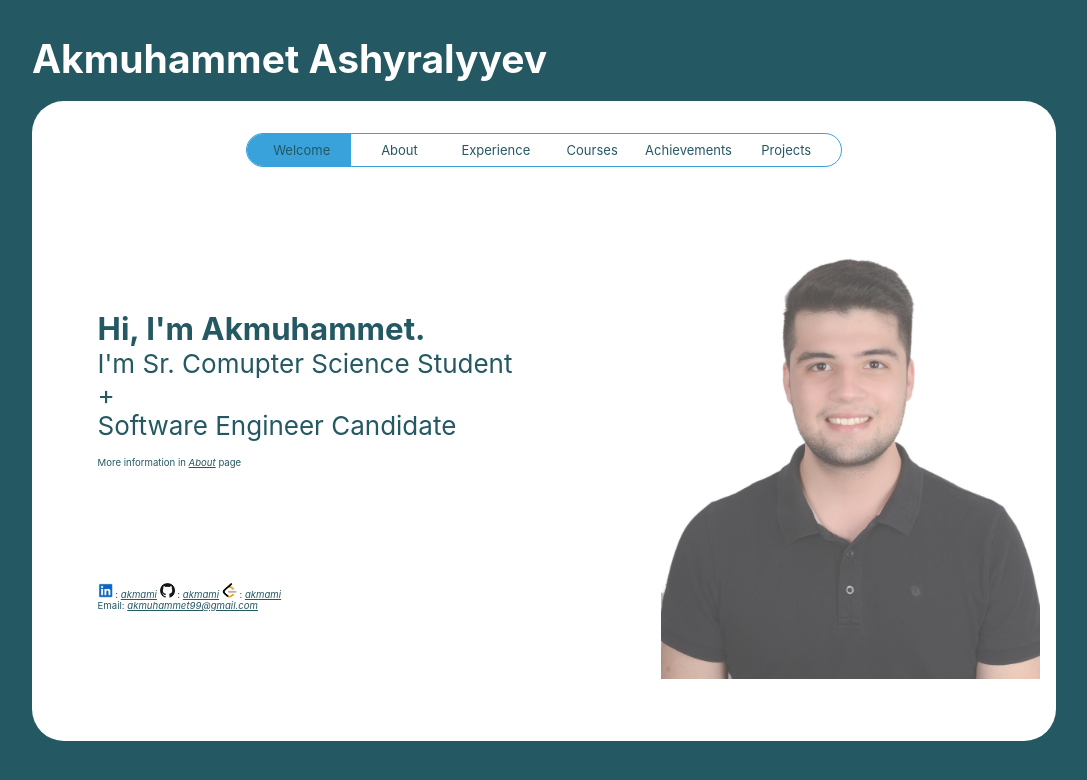
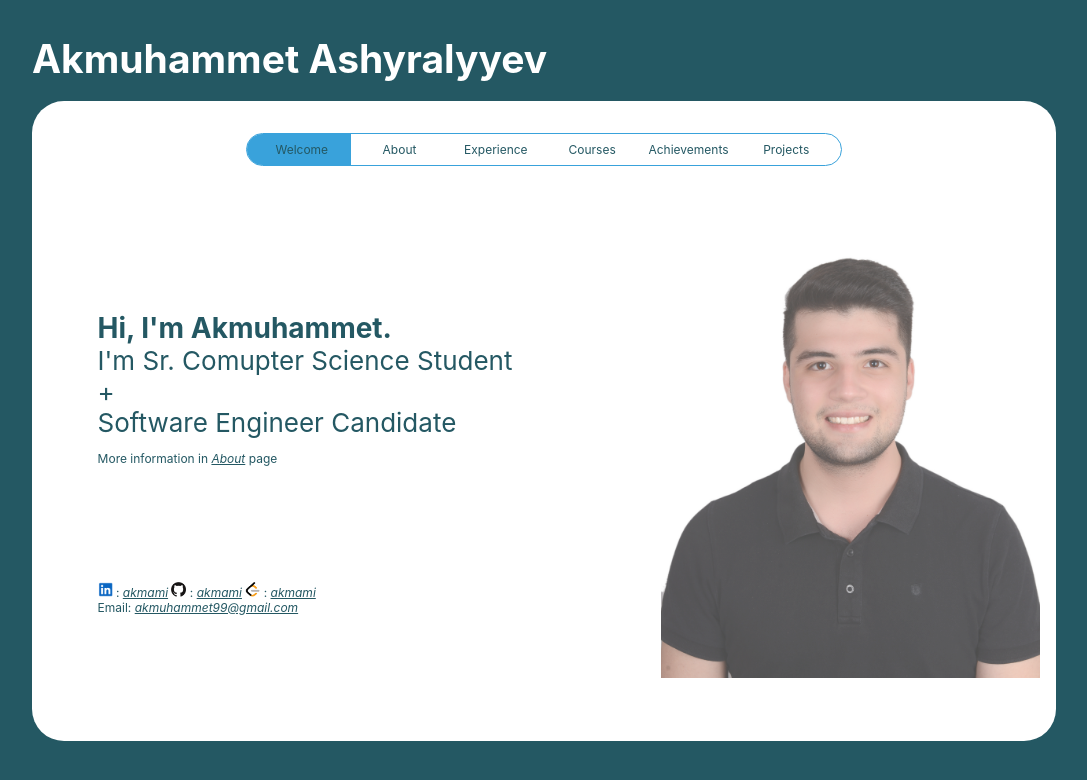
Before and after one commit to akmami/portfolio-akmami, a React (Create React App) app: page / in a window 1280 px wide. Shown: the top 780 px of the page, without its empty margins (96-1183 px from the left). Built offline with nearby package versions, Linux system fonts and the light colour scheme.

Commit message:
css font-szies changes to static

```diff
--- a/src/App.css
+++ b/src/App.css
@@ -63,7 +63,7 @@ ul.nav li {
   text-align: center;
   cursor: pointer;
   transition: all 0.7s;
-  font-size: 0.5em;
+  font-size: 12px;
 }
 
 /* tab item css */
@@ -90,11 +90,6 @@ ul.nav li:hover {
 }
 ul.nav li.active {
   background: #39A2DB;
-}
-
-.Main p, .Course p, .About p, .Project p   {
-  font-size: 2rem;
-  text-align: center;
 }
 
 /* Main content */
@@ -127,7 +122,7 @@ div.center {
   left: 5%;
 }
 .hi {
-  font-size: 1.2em;
+  font-size: 28px;
   font-weight: bold;
 }
 .about {
@@ -139,7 +134,7 @@ div.center {
   background: rgba(50, 224, 196, 0.15);
 }
 .more {
-  font-size: 0.6rem;
+  font-size: 12px;
 }
 
 .contact {
@@ -147,10 +142,10 @@ div.center {
   position: absolute;
   top: 80%;
   left: 5%;
-  font-size: 0.6rem;
+  font-size: 12px;
 }
 .clickable {
-  font-size: 0.6rem;
+  font-size: 12px;
   text-decoration: underline;
   font-style: italic;
 }
--- a/src/components/all-tabs/about.js
+++ b/src/components/all-tabs/about.js
@@ -32,7 +32,7 @@ export default About;
 let styles = {
     header: {
         width: '100%',
-        fontSize: '1.2em',
+        fontSize: '28px',
         textAlign: 'center',
     },
     div: {
@@ -45,6 +45,6 @@ let styles = {
     p: {
         marginLeft: '2em',
         marginRight: '2em',
-        fontSize: '0.8em'
+        fontSize: '16px'
     }
 }
--- a/src/components/all-tabs/achievements.js
+++ b/src/components/all-tabs/achievements.js
@@ -27,7 +27,7 @@ export default Achievements;
 let styles = {
     header: {
         width: '100%',
-        fontSize: '1.2em',
+        fontSize: '28px',
         textAlign: 'center',
     },
     div: {
--- a/src/components/all-tabs/courses.js
+++ b/src/components/all-tabs/courses.js
@@ -37,7 +37,7 @@ export default Courses;
 let styles = {
     header: {
         width: '100%',
-        fontSize: '1.2em',
+        fontSize: '28px',
         textAlign: 'center',
     },
     div: {
@@ -49,5 +49,7 @@ let styles = {
     },
     course: {
         textAlign: 'left',
+        fontSize: '24px',
+        fontWeight: 'bold',
     }
 }
--- a/src/components/all-tabs/experience.js
+++ b/src/components/all-tabs/experience.js
@@ -14,7 +14,7 @@ function Experiences() {
                 experiences.map( (experience, index) => {
                     return (
                         <React.Fragment key={experience.id}>
-                            <Experience style={styles.experience} experience={experience} /> <br/>
+                            <Experience experience={experience} /> <br/>
                         </React.Fragment>
                     );
                 })
@@ -28,7 +28,7 @@ export default Experiences;
 let styles = {
     header: {
         width: '100%',
-        fontSize: '1.2em',
+        fontSize: '28px',
         textAlign: 'center',
     },
     div: {
@@ -37,8 +37,5 @@ let styles = {
         overflow: 'hidden',
         position: 'relative',
         textAlign: 'center',
-    },
-    experience: {
-        textAlign: 'left',
     }
 }
--- a/src/components/all-tabs/projects.js
+++ b/src/components/all-tabs/projects.js
@@ -37,7 +37,7 @@ export default Projects;
 let styles = {
     header: {
         width: '100%',
-        fontSize: '1.2em',
+        fontSize: '28px',
         textAlign: 'center',
     },
     div: {
@@ -49,8 +49,7 @@ let styles = {
     },
     project: {
         textAlign: 'left',
-    },
-    type: {
-        fontSize: '1.1em'
+        fontSize: '24px',
+        fontWeight: 'bold'
     }
 }
--- a/src/components/helpers/achievement.js
+++ b/src/components/helpers/achievement.js
@@ -51,16 +51,17 @@ export default Achievement;
 
 let styles = {
     title: {
-        fontSize: '0.85em'
+        fontSize: '20px',
+        fontWeight: 'bold'
     },
     achievement: {
-        fontSize: '0.7em'
+        fontSize: '16px'
     },
     click: {
         textDecoration: 'underline',
         fontStyle: 'italic',
         cursor: 'pointer',
-        fontSize: '0.7em',
+        fontSize: '16px',
         whiteSpace: 'nowrap'
     }
 }
--- a/src/components/helpers/course.js
+++ b/src/components/helpers/course.js
@@ -32,16 +32,16 @@ export default Course;
 
 let styles = {
     title: {
-        fontSize: '0.85em'
+        fontSize: '24px'
     },
     course: {
-        fontSize: '0.7em'
+        fontSize: '16px'
     },
     click: {
         textDecoration: 'underline',
         fontStyle: 'italic',
         cursor: 'pointer',
-        fontSize: '0.7em',
+        fontSize: '16px',
         whiteSpace: 'nowrap'
     }
 }
--- a/src/components/helpers/experience.js
+++ b/src/components/helpers/experience.js
@@ -57,16 +57,17 @@ export default Experience;
 
 let styles = {
     title: {
-        fontSize: '0.85em'
+        fontSize: '24px',
+        fontWeight: 'bold'
     },
     experience: {
-        fontSize: '0.7em'
+        fontSize: '16px'
     },
     click: {
         textDecoration: 'underline',
         fontStyle: 'italic',
         cursor: 'pointer',
-        fontSize: '0.7em',
+        fontSize: '16px',
         whiteSpace: 'nowrap'
     }
 }
--- a/src/components/helpers/project.js
+++ b/src/components/helpers/project.js
@@ -77,10 +77,11 @@ export default Project;
 
 let styles = {
     title: {
-        fontSize: '0.85em'
+        fontSize: '24px',
+        fontWeight: 'bold'
     },
     project: {
-        fontSize: '0.7em'
+        fontSize: '16px'
     },
     p: {
         marginLeft: '2em'
@@ -89,7 +90,7 @@ let styles = {
         textDecoration: 'underline',
         fontStyle: 'italic',
         cursor: 'pointer',
-        fontSize: '0.7em',
+        fontSize: '16px',
         whiteSpace: 'nowrap'
     }
 }
--- a/src/data/about.js
+++ b/src/data/about.js
@@ -2,7 +2,7 @@ const about = [
     `My name is Akmuhammet Ashyralyyev but you can call me muhammed, akmami, mami, or even aki, ak (due to obvious reasons).
     I was born in Ashgabat, the capital of Turkmenistan, in 1999.
     I went to school no. 51 until we moved to Turkey, Istanbul in 2010.
-    For 8 years, I have completed my middle school and high school education there. During that time, I have attended many math competitions and won several achievements (thanks to my dad).`,
+    For 8 years, I have completed my middle school and high school education there. During that time, I have attended many math competitions and won several achievements.`,
     `In 2018, I graduated from Ugur Okulllari and got accepted from Bilkent University with a %100 scholarship.
     I have learnt many things and developed many skills over 4 years. The online courses that I have completed can be found in the section Courses.
     Apart from learning, I have tried to put that knowledge into practice. Specifically on courses' projects. The examples can be found on my GitHub repos.
@@ -12,7 +12,7 @@ const about = [
     `Strong: Swift, Python (+Django), Java (+Spring Framework), git, MySQL + OOP`,
     `Middle: C++, JavaScript (React), Heroku`,
     `Limited: RabbitMQ`,
-    `Interests: Mobile App Development, Backend, Algorithms, Finance, Bioinformatics, Cyber Security`
+    `Interests: Backend, Mobile App Development, Algorithms, Finance, Bioinformatics, Cyber Security`
 ]
 
 export default about;
```
